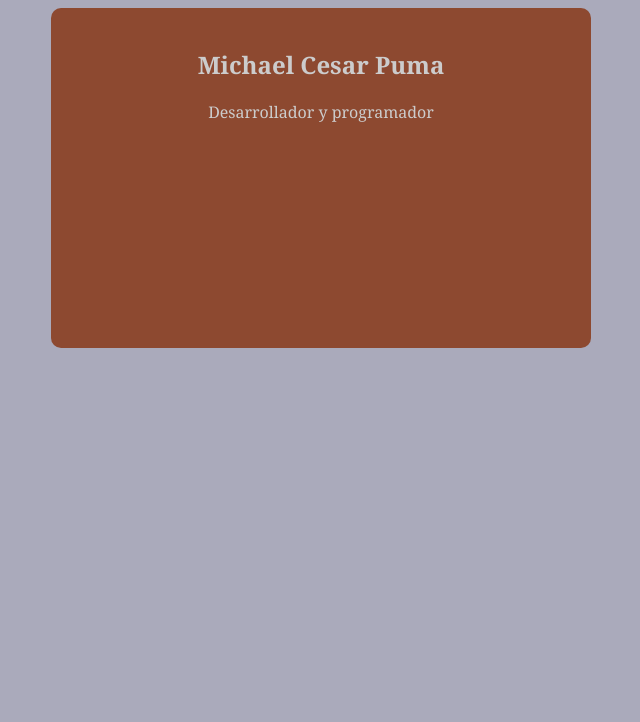
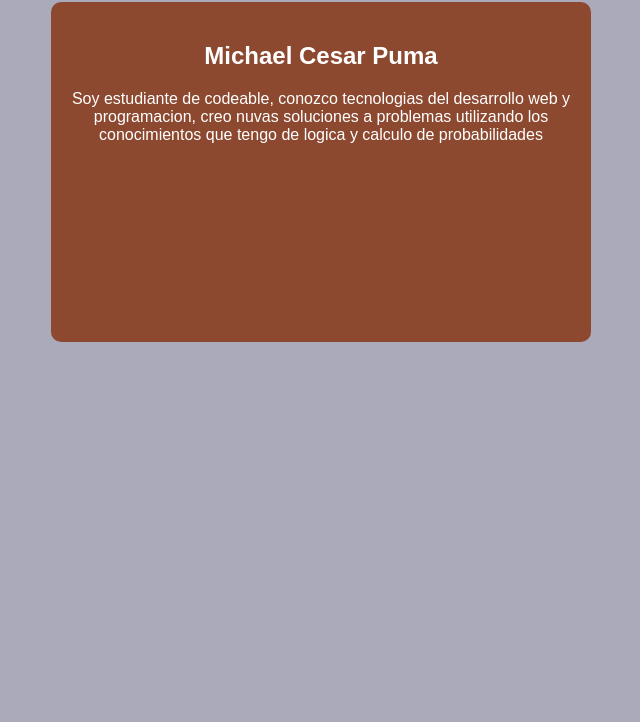
Before and after one commit to michael-p37/proyecto001, a plain HTML site: page index.html in a window 1280 px wide. Shown: the part 78-800 px from the top of the page, without its empty margins (319-959 px from the left). Drawn offline with Linux system fonts and the light colour scheme.

Commit message:
Intentando comitear de feature

```diff
--- a/index.html
+++ b/index.html
@@ -1,5 +1,5 @@
 <!DOCTYPE html>
-<html lang="en">
+<html lang="es">
 <head>
     <meta charset="UTF-8">
     <meta name="viewport" content="width=device-width, initial-scale=1.0">
@@ -9,8 +9,10 @@
 <body>
     <h1>TARGETA DE PRESENTACION</h1>
     <div class="box">
-        <h2>Michael Cesar Puma</h2>
-        <p>Desarrollador y programador</p>
+        <h2 class="nomb">Michael Cesar Puma</h2>
+        <p>
+            Soy estudiante de codeable, conozco tecnologias del desarrollo web y programacion, creo nuvas soluciones a problemas utilizando los conocimientos que tengo de logica y calculo de probabilidades
+        </p>
     </div>
 </body>
 </html>
--- a/styles.css
+++ b/styles.css
@@ -1,8 +1,8 @@
 body{
     background-color: #0035;
-    color: #ccc;
+    color: #fff;
     text-align: center;
-    font-family: Georgia, sans-serif;
+    font-family: sans-serif;
 }
 .box{
     height: 300px;
@@ -11,5 +11,4 @@ body{
     padding: 20px;
     margin: auto;
     border-radius: 10px;
-
 }
```
